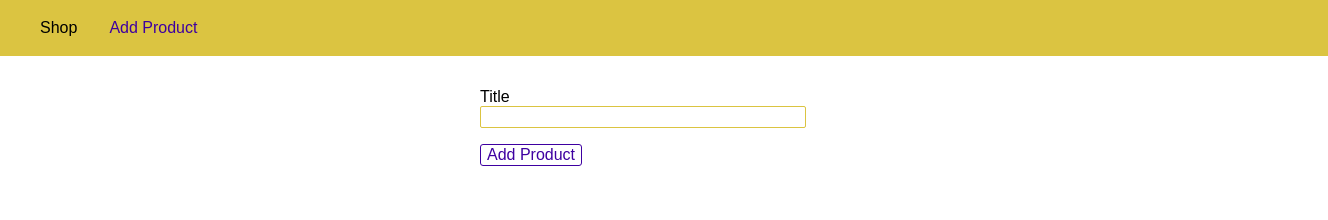
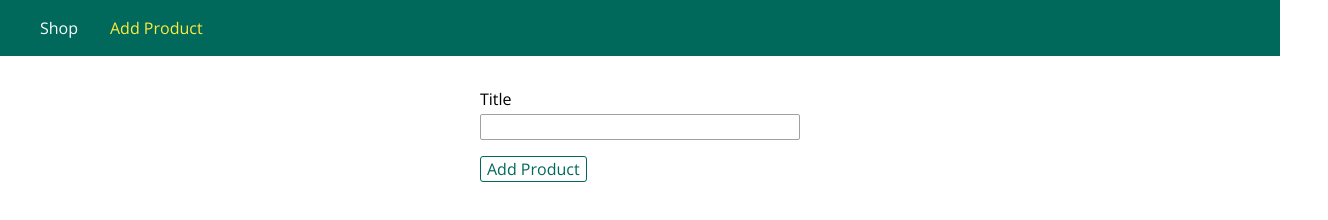
Before and after one commit to aiyus2020/nodepractice, a website: page views/product.html in a window 1280 px wide. Shown: the whole page, 1328 px wide, since content can reach past the window. Drawn offline with nearby package versions, Linux system fonts and the light colour scheme.

Commit message:
more styles

```diff
--- /dev/null
+++ b/public/css/forms.css
@@ -0,0 +1,20 @@
+.form-control {
+  margin: 1rem 0;
+}
+
+.form-control label,
+.form-control input {
+  display: block;
+  width: 100%;
+  margin-bottom: 0.25rem;
+}
+
+.form-control input {
+  border: 1px solid #a1a1a1;
+  font: inherit;
+  border-radius: 2px;
+}
+
+.form-control input:focus {
+  outline-color: #00695c;
+}
--- a/public/css/main.css
+++ b/public/css/main.css
@@ -1,17 +1,24 @@
+@import url("https://fonts.googleapis.com/css?family=Open+Sans:400,700");
+
+* {
+  box-sizing: border-box;
+}
+
 body {
   padding: 0;
   margin: 0;
-  font-family: sans-serif;
+  font-family: "Open Sans", sans-serif;
 }
 
 main {
   padding: 1rem;
+  margin: auto;
 }
 
 .main-header {
   width: 100%;
   height: 3.5rem;
-  background-color: #dbc441;
+  background-color: #00695c;
   padding: 0 1.5rem;
 }
 
@@ -35,11 +42,67 @@ main {
 
 .main-header__item a {
   text-decoration: none;
-  color: black;
+  color: white;
 }
 
 .main-header__item a:hover,
 .main-header__item a:active,
 .main-header__item a.active {
-  color: #3e00a1;
+  color: #ffeb3b;
 }
+
+.grid {
+  display: flex;
+  flex-wrap: wrap;
+  justify-content: space-around;
+  align-items: stretch;
+}
+
+.card {
+  box-shadow: 0 2px 8px rgba(0, 0, 0, 0.26);
+}
+
+.card__header,
+.card__content {
+  padding: 1rem;
+}
+
+.card__header h1,
+.card__content h1,
+.card__content h2,
+.card__content p {
+  margin: 0;
+}
+
+.card__image {
+  width: 100%;
+}
+
+.card__image img {
+  width: 100%;
+}
+
+.card__actions {
+  padding: 1rem;
+  text-align: center;
+}
+
+.card__actions button,
+.card__actions a {
+  margin: 0 0.25rem;
+}
+
+.btn {
+  font: inherit;
+  border: 1px solid #00695c;
+  color: #00695c;
+  background: white;
+  border-radius: 3px;
+  cursor: pointer;
+}
+
+.btn:hover,
+.btn:active {
+  background-color: #00695c;
+  color: white;
+}
--- a/public/css/product.css
+++ b/public/css/product.css
@@ -1,82 +1,25 @@
-body {
-  padding: 0;
-  margin: 0;
-  font-family: sans-serif;
-}
-
-main {
-  padding: 1rem;
-}
-
-.main-header {
-  width: 100%;
-  height: 3.5rem;
-  background-color: #dbc441;
-  padding: 0 1.5rem;
-}
-
-.main-header__nav {
-  height: 100%;
-  display: flex;
-  align-items: center;
-}
-
-.main-header__item-list {
-  list-style: none;
-  margin: 0;
-  padding: 0;
-  display: flex;
-}
-
-.main-header__item {
-  margin: 0 1rem;
-  padding: 0;
-}
-
-.main-header__item a {
-  text-decoration: none;
-  color: black;
-}
-
-.main-header__item a:hover,
-.main-header__item a:active,
-.main-header__item a.active {
-  color: #3e00a1;
-}
-
 .product-form {
   width: 20rem;
   max-width: 90%;
   margin: auto;
 }
 
-.form-control {
-  margin: 1rem 0;
+.product-item {
+  width: 20rem;
+  max-width: 95%;
 }
 
-.form-control label,
-.form-control input {
-  display: block;
-  width: 100%;
+.product__title {
+  font-size: 1.2rem;
+  text-align: center;
 }
 
-.form-control input {
-  border: 1px solid #dbc441;
-  font: inherit;
-  border-radius: 2px;
+.product__price {
+  text-align: center;
+  color: #4d4d4d;
+  margin-bottom: 0.5rem;
 }
 
-button {
-  font: inherit;
-  border: 1px solid #3e00a1;
-  color: #3e00a1;
-  background: white;
-  border-radius: 3px;
-  cursor: pointer;
+.product__description {
+  text-align: center;
 }
-
-button:hover,
-button:active {
-  background-color: #3e00a1;
-  color: white;
-}
--- a/views/product.html
+++ b/views/product.html
@@ -5,6 +5,8 @@
     <meta name="viewport" content="width=device-width, initial-scale=1.0" />
     <meta http-equiv="X-UA-Compatible" content="ie=edge" />
     <title>Add Product</title>
+    <link rel="stylesheet" href="/css/main.css" />
+    <link rel="stylesheet" href="/css/forms.css" />
     <link rel="stylesheet" href="/css/product.css" />
   </head>
 
@@ -27,7 +29,7 @@
           <input type="text" name="title" id="title" />
         </div>
 
-        <button type="submit">Add Product</button>
+        <button class="btn" type="submit">Add Product</button>
       </form>
     </main>
   </body>
```
Also changed, not shown: views/not.html (+0 -48 lines), views/shop.html (+18 -0 lines).
